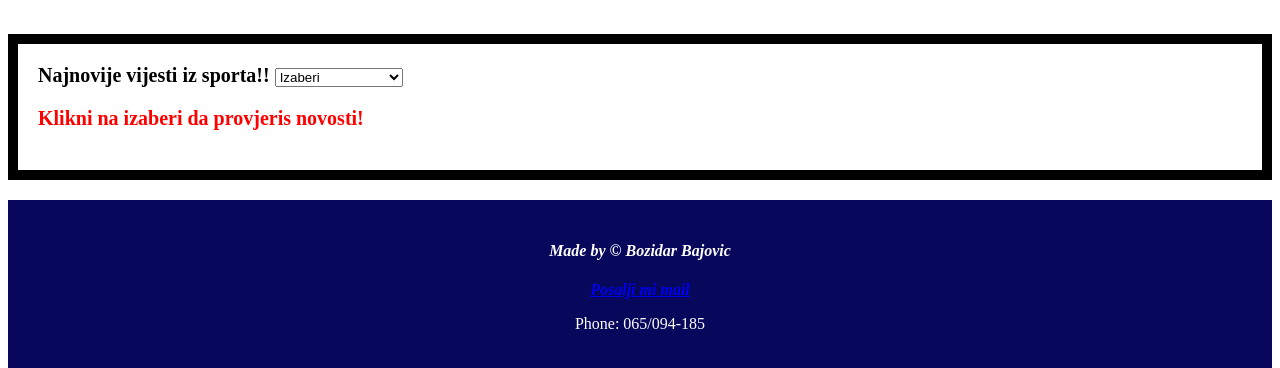
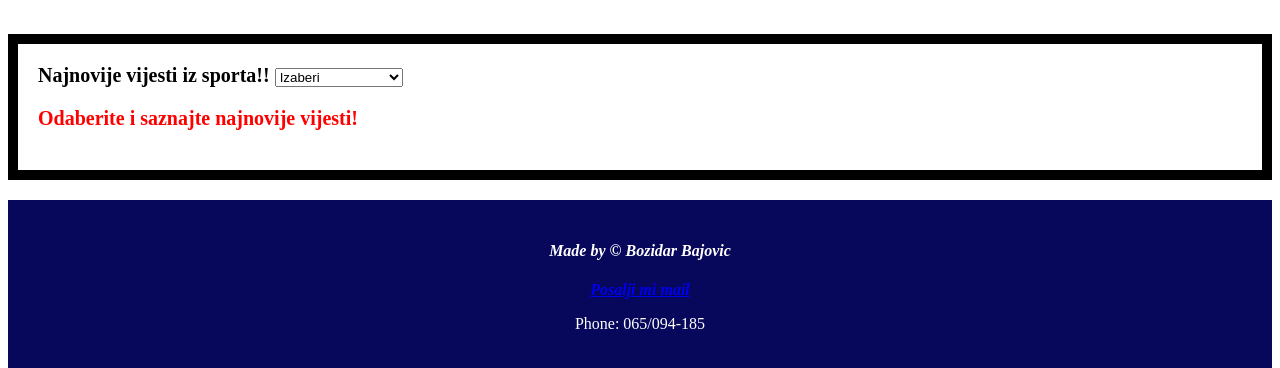
Before and after one commit to Bozidar99/SportNes.bh, a Flask app: page /pocetna in a window 1280 px wide. Shown: the part 295-663 px from the top of the page. Run offline with Flask 3, Linux system fonts and the light colour scheme.

```diff
--- a/templates/pocetna.html
+++ b/templates/pocetna.html
@@ -26,7 +26,7 @@
         </select>
 
 
-        <strong><p style="color: red;" id="news-text"><strong>Klikni na izaberi da provjeris novosti!</strong></p></strong>
+        <strong><p style="color: red;" id="news-text"><strong>Odaberite i saznajte najnovije vijesti!</strong></p></strong>
     </main>
     <footer>
         <h4><em>Made by © Bozidar Bajovic</em></h4>
```
